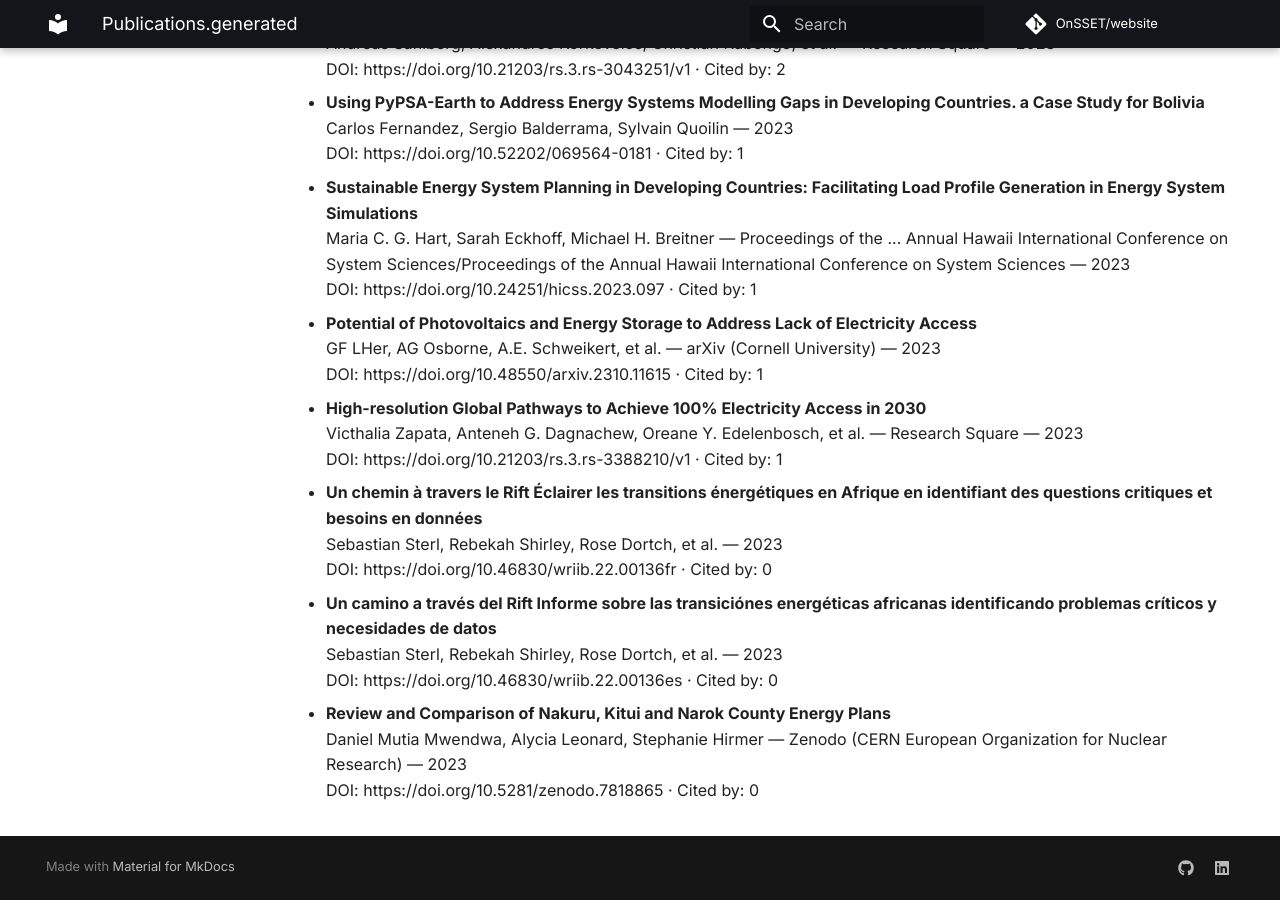
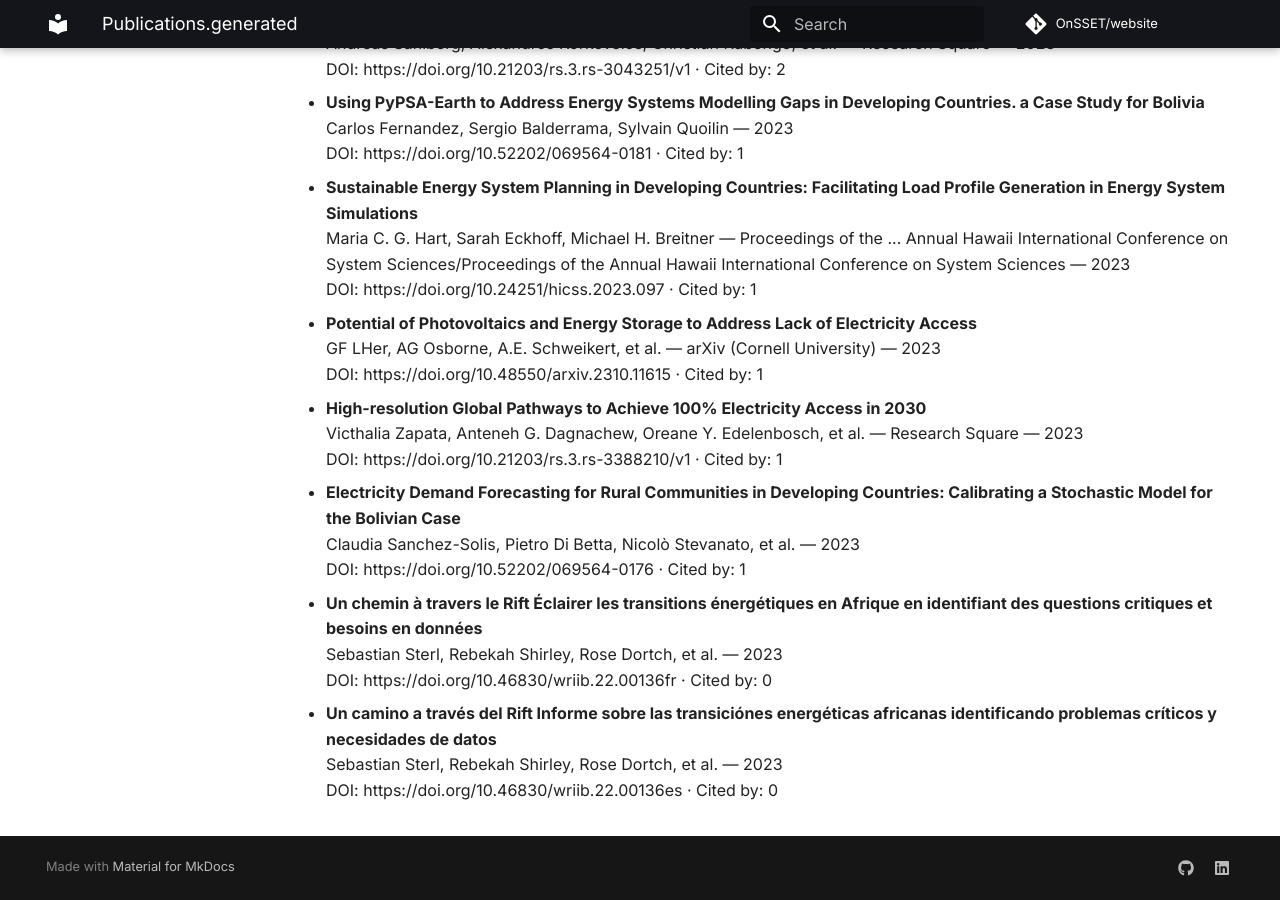
Before and after one commit to OnSSET/website, an MkDocs documentation site: the page built from docs/publications.generated.md, in a window 1280 px wide and 900 px high, scrolled down 11548 px. Built offline with MkDocs 1.6.1 and Material for MkDocs 9.7.7, drawn with Linux system fonts in a browser that asks for light colours; comment, search, counter and statistics services are not loaded; some of the changed text lies outside the part shown.

Commit message:
Auto-update publications

```diff
--- a/docs/publications.generated.md
+++ b/docs/publications.generated.md
@@ -486,6 +486,10 @@ No results found.
   Victhalia Zapata, Anteneh G. Dagnachew, Oreane Y. Edelenbosch, et al. — Research Square — 2023
   DOI: https://doi.org/10.21203/rs.3.rs-3388210/v1 · Cited by: 1
 
+- **Electricity Demand Forecasting for Rural Communities in Developing Countries: Calibrating a Stochastic Model for the Bolivian Case**
+  Claudia Sanchez-Solis, Pietro Di Betta, Nicolò Stevanato, et al. — 2023
+  DOI: https://doi.org/10.52202/069564-0176 · Cited by: 1
+
 - **Un chemin à travers le Rift Éclairer les transitions énergétiques en Afrique en identifiant des questions critiques et besoins en données**
   Sebastian Sterl, Rebekah Shirley, Rose Dortch, et al. — 2023
   DOI: https://doi.org/10.46830/wriib.22.00136fr · Cited by: 0
@@ -493,7 +497,3 @@ No results found.
 - **Un camino a través del Rift Informe sobre las transiciónes energéticas africanas identificando problemas críticos y necesidades de datos**
   Sebastian Sterl, Rebekah Shirley, Rose Dortch, et al. — 2023
   DOI: https://doi.org/10.46830/wriib.22.00136es · Cited by: 0
-
-- **Review and Comparison of Nakuru, Kitui and Narok County Energy Plans**
-  Daniel Mutia Mwendwa, Alycia Leonard, Stephanie Hirmer — Zenodo (CERN European Organization for Nuclear Research) — 2023
-  DOI: https://doi.org/10.5281/zenodo.7818865 · Cited by: 0
```
Also changed, not shown: other parts of docs/publications.generated.md (+5 -5 lines).
